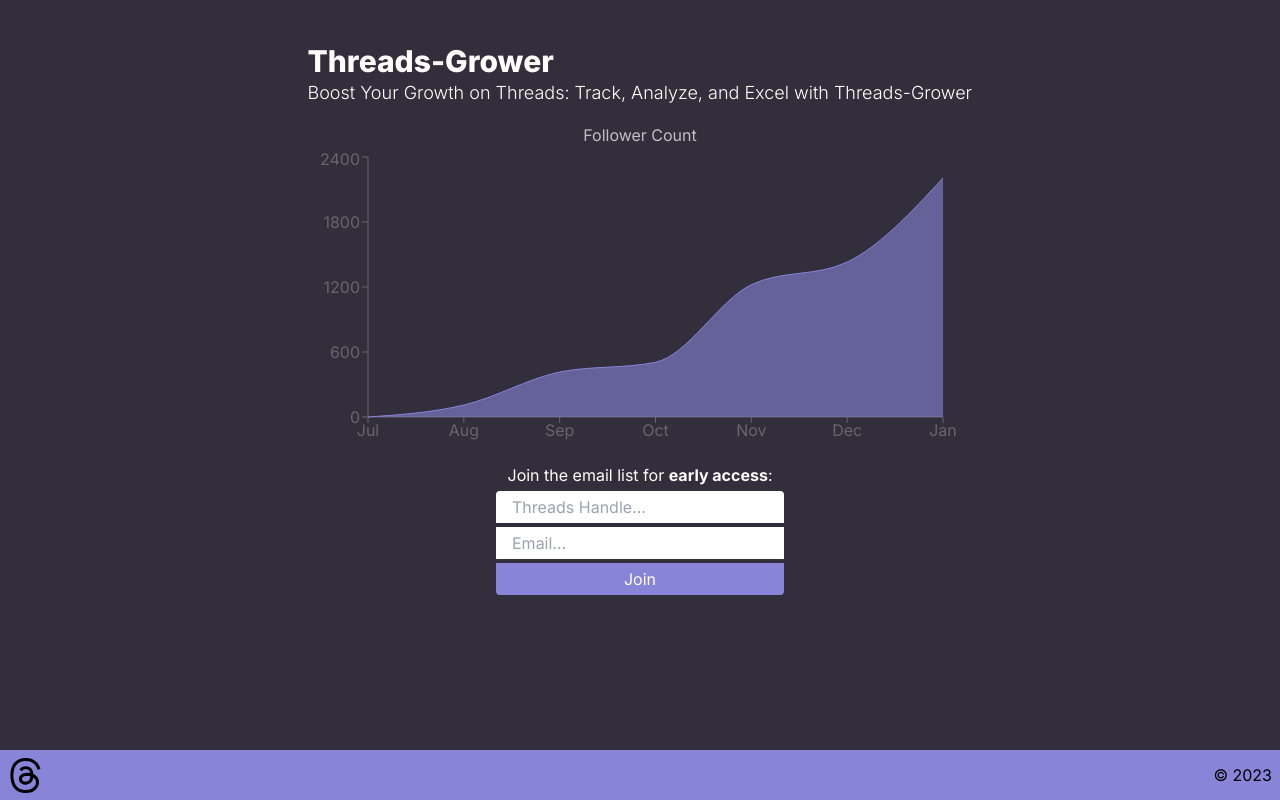
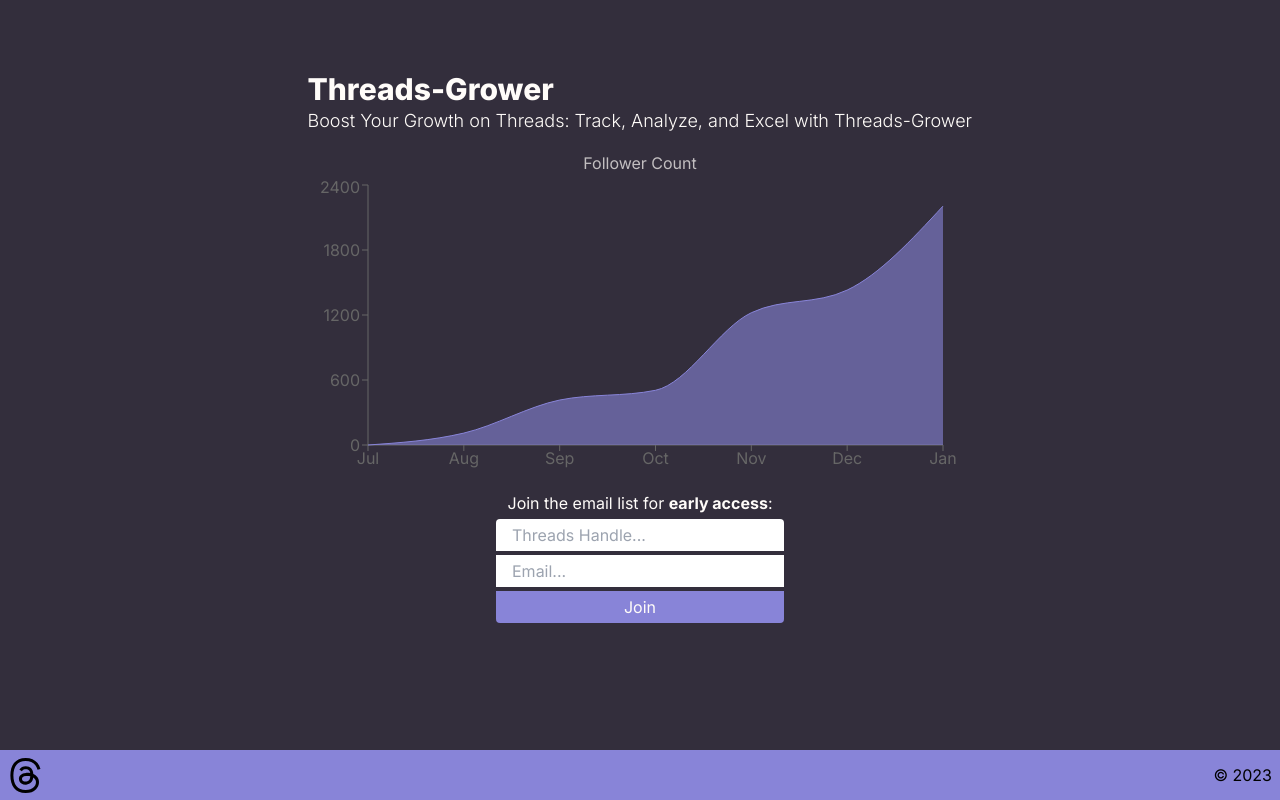
Before and after one commit to mkotik/threadsgrower-landingpage, a Next.js app: page / in a window 1280 px wide. Shown: the top 800 px of the page. Built offline with nearby package versions, Linux system fonts and the light colour scheme.

Commit message:
main page padding

```diff
--- a/src/app/page.tsx
+++ b/src/app/page.tsx
@@ -6,7 +6,7 @@
 const Main = () => {
   return (
     <div className="flex flex-col min-h-screen bg-purple-100 ">
-      <main className="flex items-center flex-grow bg-black fullHeight">
+      <main className="flex items-center flex-grow bg-black pt-14 fullHeight">
         <div className="w-full m-auto md:w-fit px-[10px]">
           <h3 className="text-3xl font-extrabold text-center text-white md:text-left">
             Threads-Grower
```
